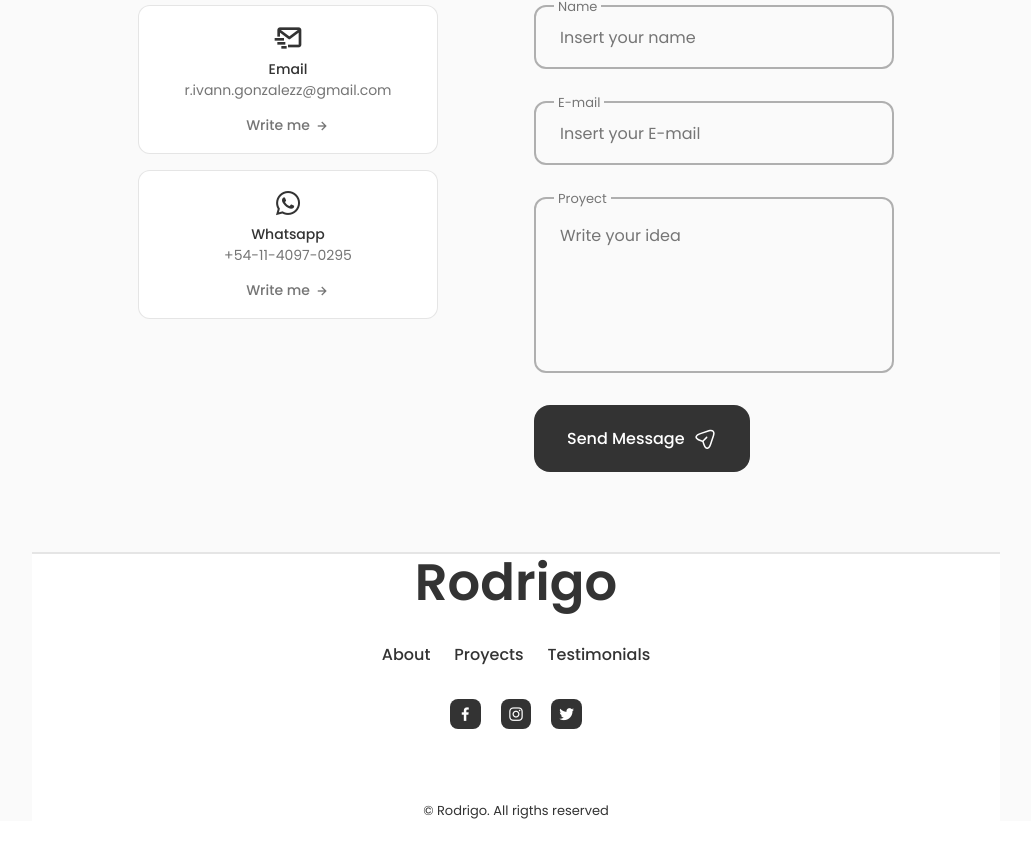
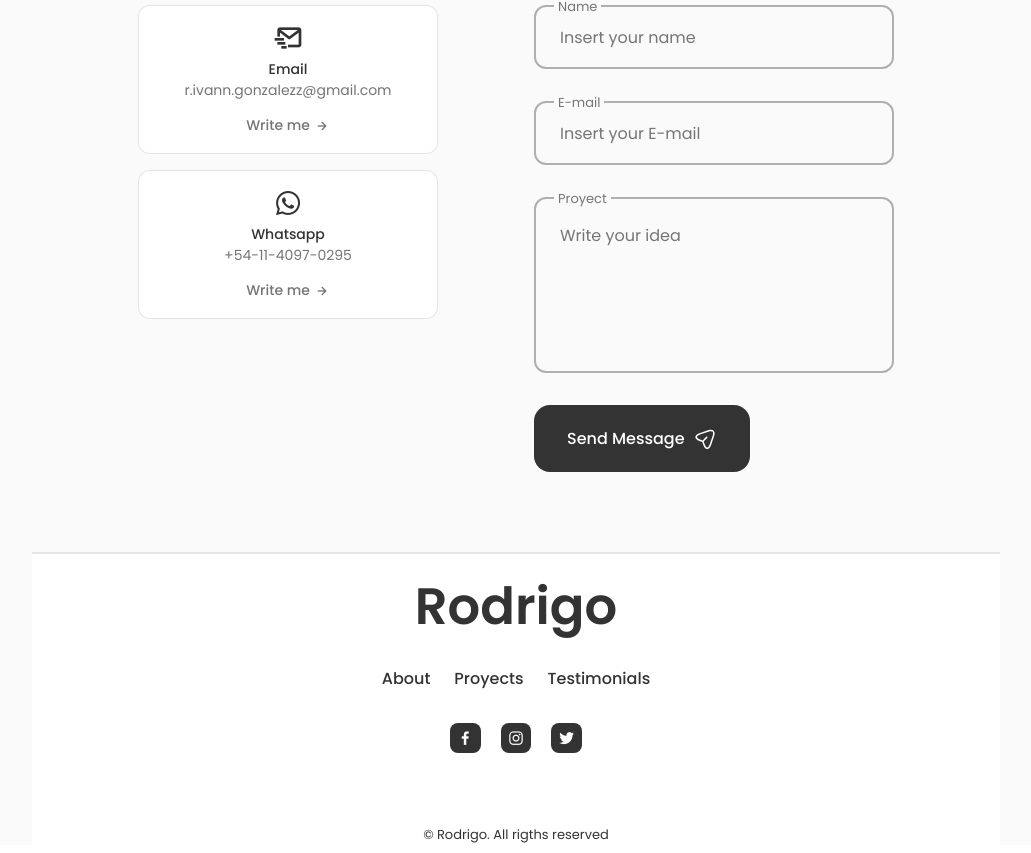
Before and after one commit to RodrigoIvanGonzalez/PortfolioReact, a React (Vite) app: page / in a window 1280 px wide. Shown: the part 2353-3206 px from the top of the page, without its empty margins (124-1155 px from the left). Before the commit the page ends 3174 px from the top, so only its background shows below. Built offline with nearby package versions, Linux system fonts and the light colour scheme.

Commit message:
fix: correccion de estilos

```diff
--- a/src/components/footer/footer.css
+++ b/src/components/footer/footer.css
@@ -15,6 +15,7 @@ color: var(--title-color);
 .footer__title{
 text-align: center;
 margin-bottom: var(--mb-2);
+margin-top: 1.5rem;
 }
 
 .footer__link:hover{
@@ -46,6 +47,7 @@ display: inline-flex;
 .footer__copy{
     display: block;
     margin-top: 4.5rem;
+    margin-bottom: var(--mb-0-5);
     color: var(--title-color);
     text-align: center;
     font-size: var(--smaller-font-size);
```
